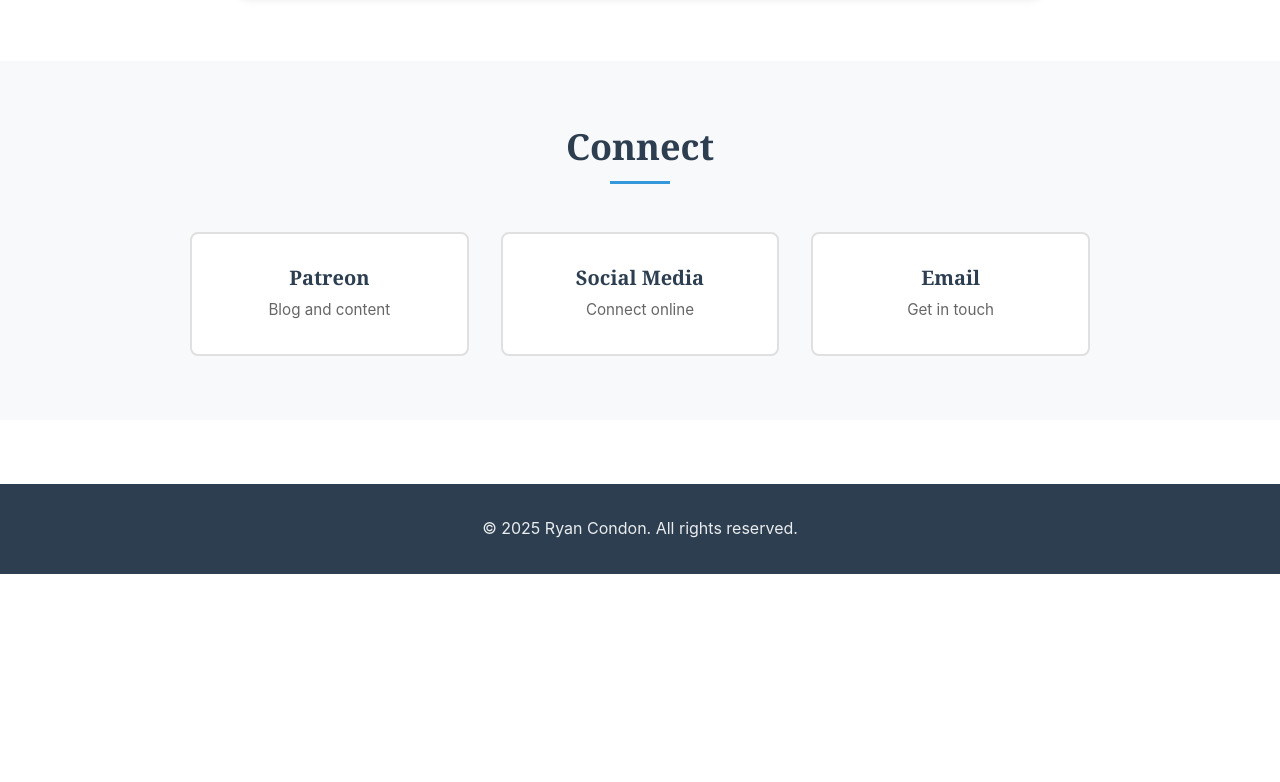
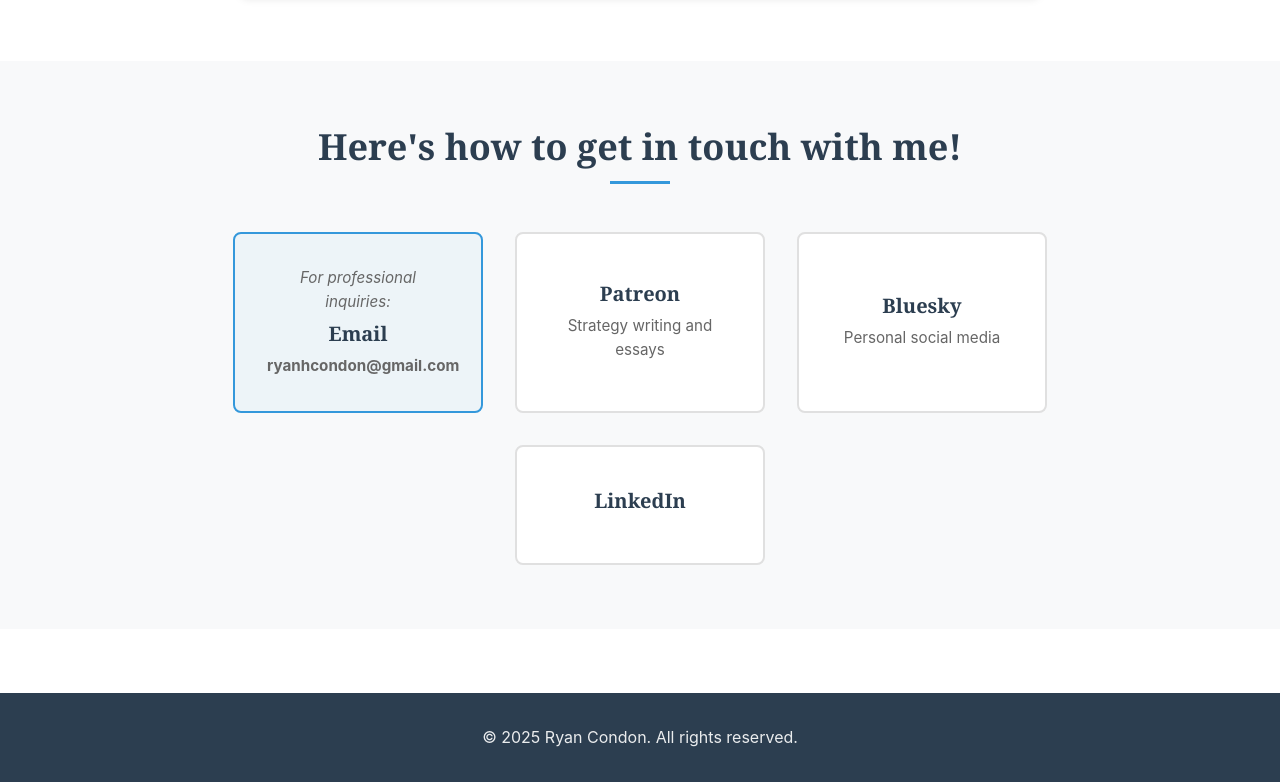
Before and after one commit to ryanhcondon/personal-site, a plain HTML site: page index.html in a window 1280 px wide. Shown: the part 3397-4179 px from the top of the page. Before the commit the page ends 3971 px from the top, so only its background shows below. Drawn offline with Linux system fonts and the light colour scheme.

Commit message:
Complete Links/Connect section: add real contact info, highlight email, adjust layout

```diff
--- a/index.html
+++ b/index.html
@@ -158,20 +158,24 @@
         <!-- Links Section -->
         <section id="links" class="section section-alt">
             <div class="container">
-                <h2 class="section-title">Connect</h2>
+                <h2 class="section-title">Here's how to get in touch with me!</h2>
                 <div class="section-content">
                     <div class="links-grid">
-                        <a href="#" class="link-card" target="_blank" rel="noopener noreferrer">
+                        <a href="mailto:ryanhcondon@gmail.com" class="link-card link-card-highlighted">
+                            <p class="link-note">For professional inquiries:<br></p>
+                            <h3>Email</h3>
+                            <p><strong>ryanhcondon@gmail.com</strong></p>
+                        </a>
+                        <a href="https://patreon.com/ryancmtg" class="link-card" target="_blank" rel="noopener noreferrer">
                             <h3>Patreon</h3>
-                            <p>Blog and content</p>
+                            <p>Strategy writing and essays</p>
                         </a>
-                        <a href="#" class="link-card" target="_blank" rel="noopener noreferrer">
-                            <h3>Social Media</h3>
-                            <p>Connect online</p>
+                        <a href="https://bsky.app/profile/r-condon.bsky.social" class="link-card" target="_blank" rel="noopener noreferrer">
+                            <h3>Bluesky</h3>
+                            <p>Personal social media</p>
                         </a>
-                        <a href="mailto:your.email@example.com" class="link-card">
-                            <h3>Email</h3>
-                            <p>Get in touch</p>
+                        <a href="https://www.linkedin.com/in/ryancondon1/" class="link-card" target="_blank" rel="noopener noreferrer">
+                            <h3>LinkedIn</h3>
                         </a>
                     </div>
                 </div>
--- a/styles.css
+++ b/styles.css
@@ -338,9 +338,10 @@
    Links Section
    =========================== */
 .links-grid {
-    display: grid;
-    grid-template-columns: repeat(auto-fit, minmax(250px, 1fr));
+    display: flex;
+    flex-wrap: wrap;
     gap: var(--spacing-md);
+    justify-content: center;
 }
 
 .link-card {
@@ -350,8 +351,17 @@
     border: 2px solid var(--color-border);
     text-align: center;
     transition: var(--transition);
-    display: block;
+    display: flex;
+    flex-direction: column;
+    justify-content: center;
     color: var(--color-text);
+    width: 250px;
+    min-height: 120px;
+}
+
+.link-card-highlighted {
+    border-color: var(--color-accent);
+    background-color: rgba(52, 152, 219, 0.05);
 }
 
 .link-card:hover {
@@ -359,6 +369,15 @@
     transform: translateY(-4px);
     box-shadow: 0 4px 12px rgba(0, 0, 0, 0.15);
     color: var(--color-text);
+}
+
+.link-note {
+    font-size: 0.85rem;
+    color: var(--color-text-light);
+    font-style: italic;
+    margin: 0;
+    padding-bottom: 0.5rem;
+    text-align: center;
 }
 
 .link-card h3 {
```
